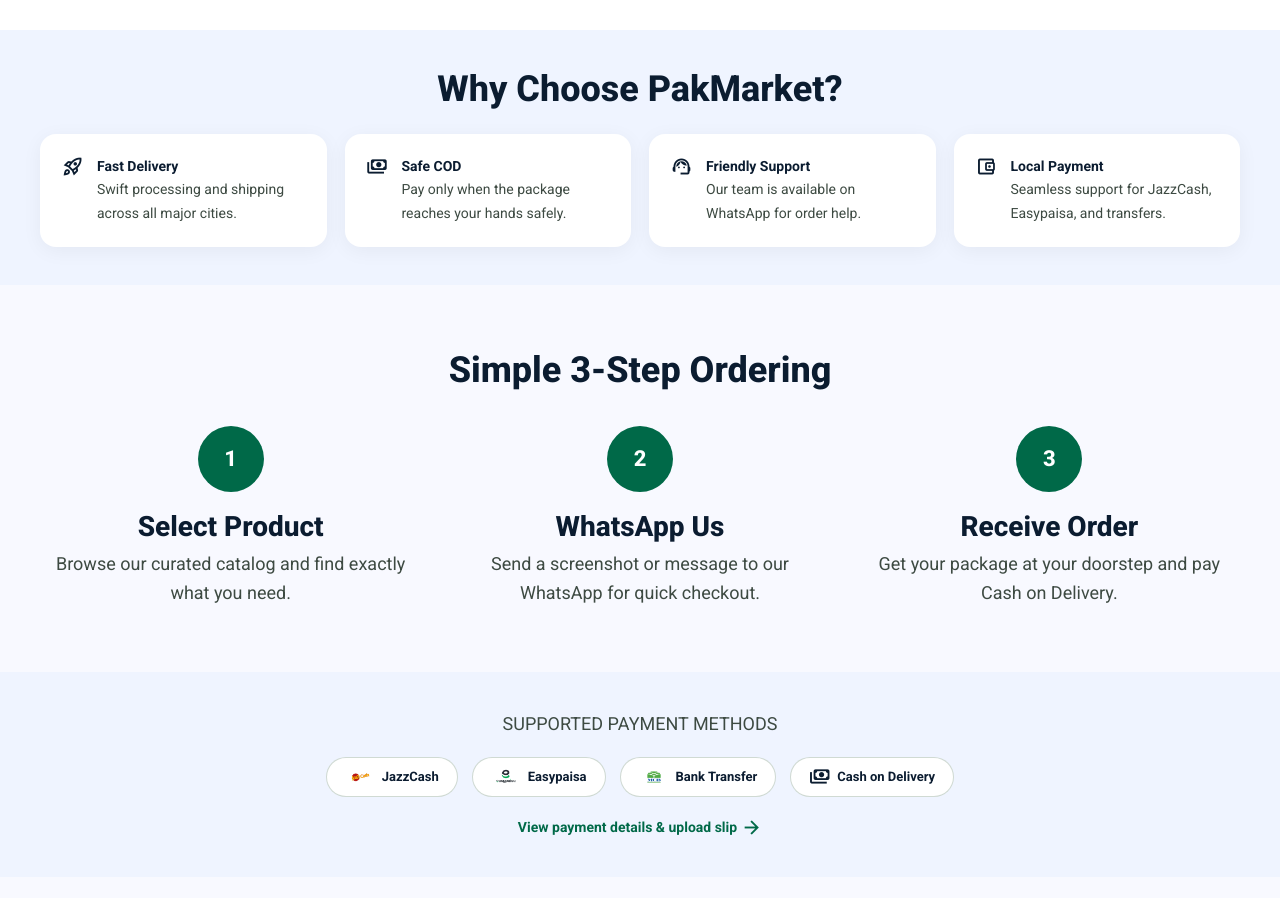
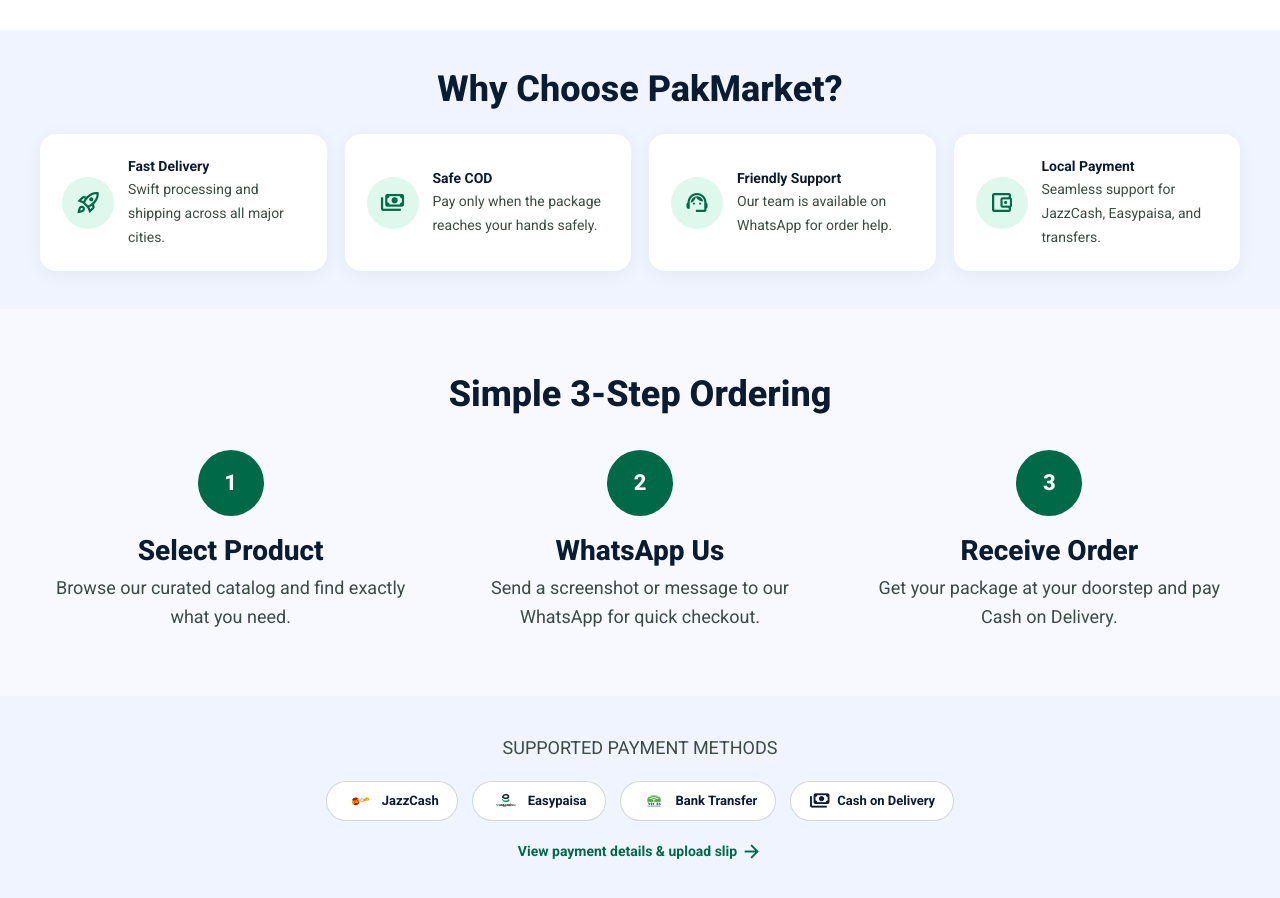
Before and after one commit to M-AmmarHamza/shah-decorator, a website built with Vite: page index.html in a window 1280 px wide. Shown: the part 3040-3938 px from the top of the page. Built offline with nearby package versions, Linux system fonts and the light colour scheme; some packages are replaced by stand-ins of ours; no server answers; the database is empty.

Commit message:
Improve benefit section icons

```diff
--- a/styles.css
+++ b/styles.css
@@ -715,12 +715,24 @@
 
 .benefit {
   display: flex;
-  align-items: flex-start;
+  align-items: center;
   gap: 14px;
   border-radius: var(--radius);
   background: var(--card);
   padding: 22px;
   box-shadow: var(--shadow);
+}
+
+.benefit > .material-symbols-outlined {
+  display: grid;
+  width: 52px;
+  height: 52px;
+  flex: 0 0 52px;
+  place-items: center;
+  border-radius: 50%;
+  background: #dff8ed;
+  color: var(--primary);
+  font-size: 25px;
 }
 
 .steps {
@@ -1870,6 +1882,13 @@
     padding: 16px;
   }
 
+  .benefit > .material-symbols-outlined {
+    width: 46px;
+    height: 46px;
+    flex-basis: 46px;
+    font-size: 23px;
+  }
+
   .steps {
     gap: 18px;
   }
```
